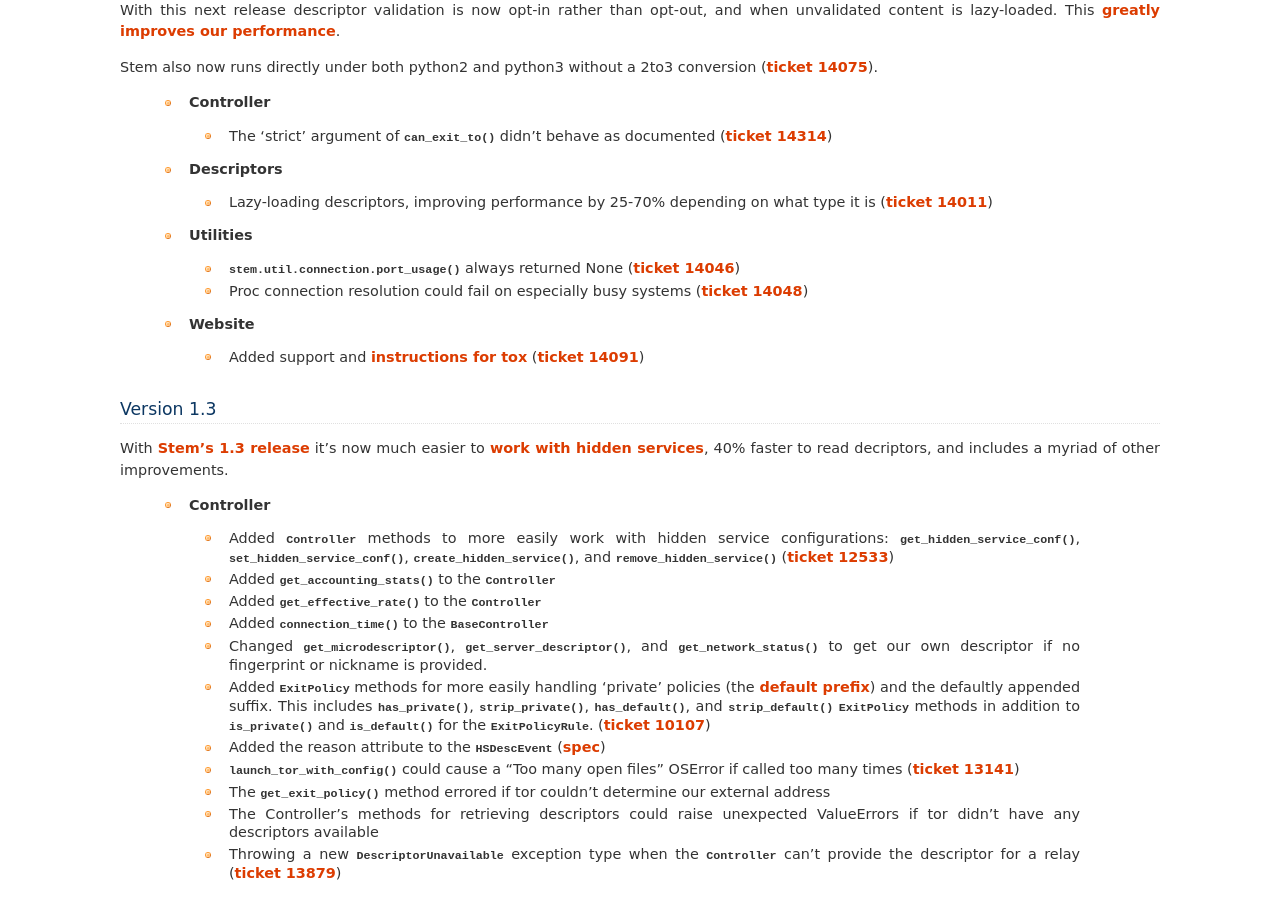
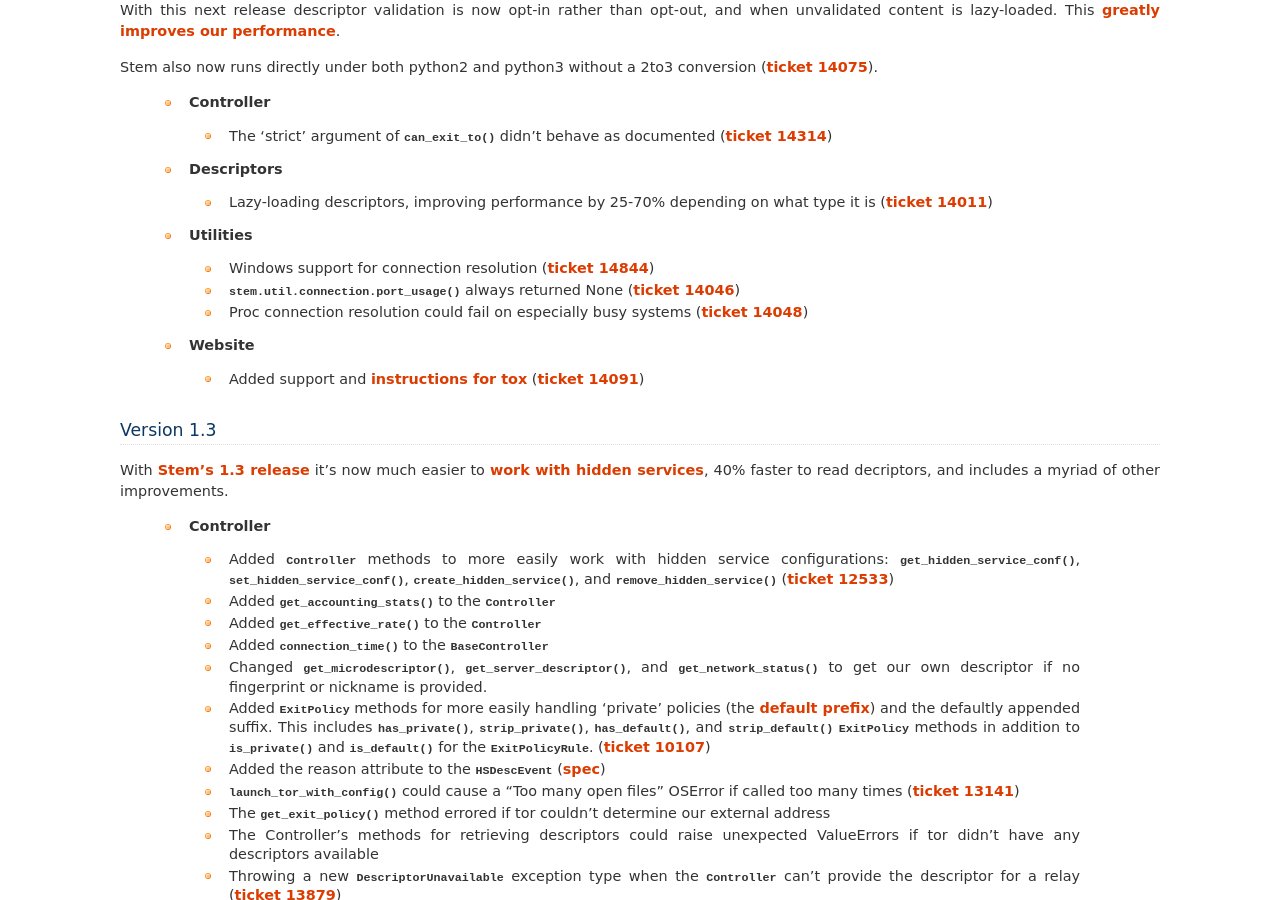
Before and after one commit to torproject/stem, a Sphinx documentation site: the page built from docs/change_log.rst, in a window 1280 px wide and 900 px high, scrolled down 718 px. Built offline with Sphinx 7.4.7, drawn with Linux system fonts in a browser that asks for light colours.

Commit message:
Changelog entry

```diff
--- a/docs/change_log.rst
+++ b/docs/change_log.rst
@@ -59,6 +59,7 @@
 
  * **Utilities**
 
+  * Windows support for connection resolution (:trac:`14844`)
   * :func:`stem.util.connection.port_usage` always returned None (:trac:`14046`)
   * Proc connection resolution could fail on especially busy systems (:trac:`14048`)
 
```
